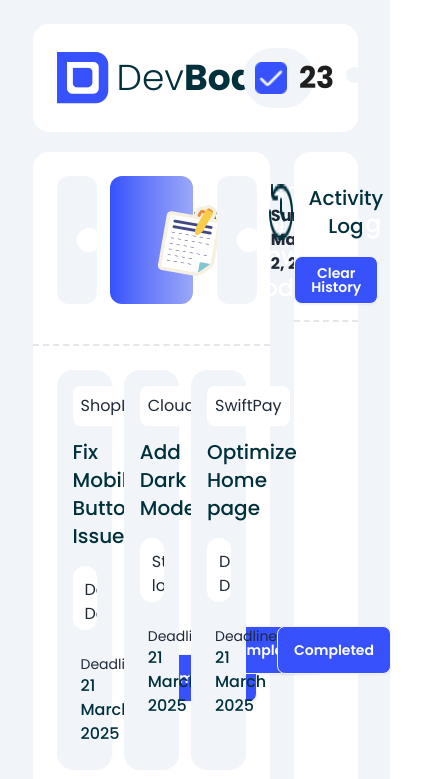
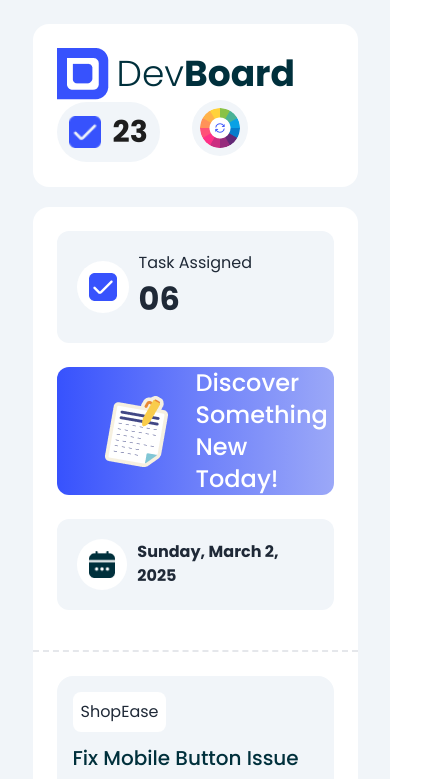
Before and after one commit to mrimon/my-A5-dev-board, a plain HTML site: page index.html in a window 390 px wide. Shown: the top 779 px of the page, 426 px wide, since content can reach past the window. Drawn offline with nearby package versions, Linux system fonts and the light colour scheme.

Commit message:
make responsive

```diff
--- a/index.html
+++ b/index.html
@@ -28,7 +28,7 @@
     <section class=" w-10/12 mx-auto pt-6 pb-14">
         <header class="bg-white p-6 rounded-2xl">
             <!-- nav section -->
-            <nav class="flex justify-between">
+            <nav class="md:flex justify-between">
                 <!-- nav right site -->
                 <div class="flex items-center gap-2">
                     <img src="assets/logo.png" alt="dev-logo">
@@ -56,12 +56,12 @@
         </header>
 
         <!-- main section -->
-        <main id="main" class="grid grid-cols-4 my-5 gap-6">
+        <main id="main" class="grid grid-cols-1 md:grid-cols-4 my-5 gap-6">
             <!-- left section  -->
-            <section class="bg-white col-span-3 rounded-2xl ">
+            <section class="bg-white  md:col-span-3 rounded-2xl ">
                 <!-- top section -->
                 <section class="p-6">
-                    <div class="grid grid-cols-4 gap-6 mb-4">
+                    <div class="grid grid-cols-1 md:grid-cols-4 gap-6 mb-4">
                         <!-- task assigned -->
                         <div class="col-span-1 bg-slate-100 rounded-xl flex items-center gap-[10px] p-5">
                             <div class="bg-white p-3 rounded-full ">
@@ -74,7 +74,7 @@
                         </div>
                         <!-- discover -->
                         <div id="discover"
-                            class="col-span-2 bg-gradient-to-r from-[#3752FD] via-[#6C7FFA] to-[#9BA8F8] rounded-xl flex items-center">
+                            class="col-span-1 md:col-span-2 bg-gradient-to-r from-[#3752FD] via-[#6C7FFA] to-[#9BA8F8] rounded-xl flex items-center">
                             <img class="ml-10" src="assets/board.png" alt="">
                             <span class="text-white text-2xl font-medium ml-5 cursor-pointer">Discover Something <br> New Today!</span>
                         </div>
@@ -93,7 +93,7 @@
                 <hr class="border-t-2 border-dashed">
                 <!-- card section -->
                 <section class="p-6">
-                    <div class="grid grid-cols-3 gap-3">
+                    <div class="grid grid-cols-1 md:grid-cols-3 gap-3">
                         <!-- CARD1 -->
                         <div class="card bg-slate-100">
                             <div class="p-4">
@@ -249,7 +249,7 @@
                 </section>
             </section>
             <!-- right section -->
-            <aside class="bg-white col-span-1 rounded-2xl">
+            <aside class="bg-white md:col-span-1 rounded-2xl">
                 <div class="text-center pt-8 pb-4">
                     <div class="flex justify-center gap-4 mb-4">
                         <img src="assets/activity.png" alt="">
```
